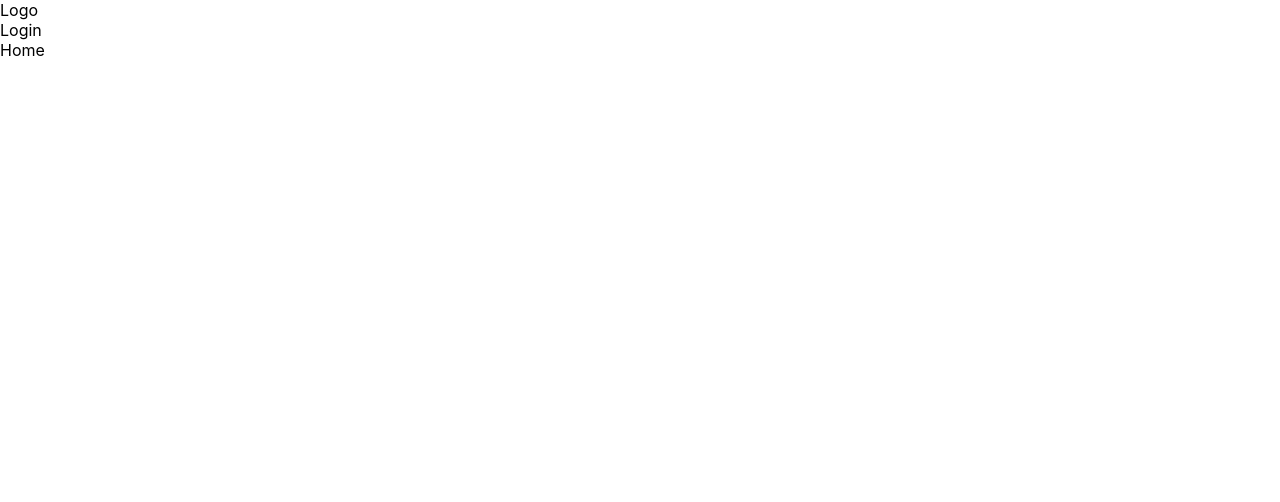
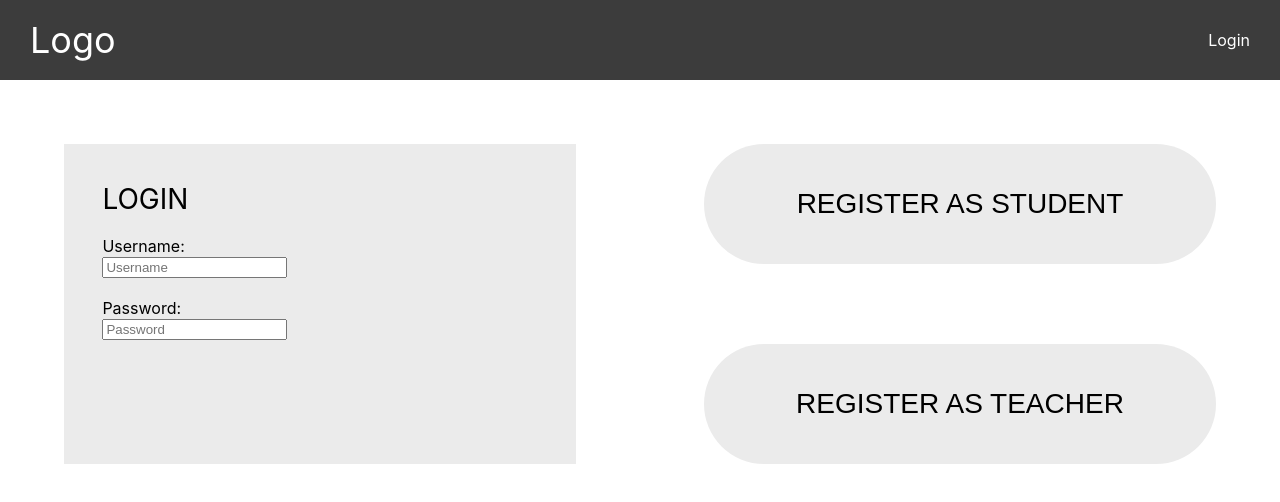
Before and after one commit to online-classroom/classroom, a React (Create React App) app: page / in a window 1280 px wide. Shown: the top 502 px of the page. Built offline with nearby package versions, Linux system fonts and the light colour scheme.

Commit message:
home page has some components rendered and topnav is lookin good

```diff
--- a/src/Containers/TopNav/TopNav.js
+++ b/src/Containers/TopNav/TopNav.js
@@ -1,9 +1,10 @@
 import React from 'react'
+import './TopNav.scss'
 
 const TopNav =()=>{
     return(
-        <div>
-            <div className='logo'>Logo</div>
+        <div className='topnav'>
+            <span className='logo'>Logo</span>
             <span className='auth-button'>Login</span>
         </div>
     )
--- a/src/Containers/TopNav/TopNav.scss
+++ b/src/Containers/TopNav/TopNav.scss
@@ -1,6 +1,21 @@
 
+.topnav{
+    height: 80px;
+    width: 100%;
+    background-color: rgb(60, 60, 60);
+    color: white;
+    display: flex;
+    align-items: center;
 
-#TopNav {
-    height: 80px;
+    .logo{
+        padding: 0px 30px;
+        margin-right: auto;
+        font-size: 36px;
+    }
 
+    .auth-button {
+        padding: 0px 30px;
+        text-decoration: none;
+        margin-left: auto;
+    }
 }
--- a/src/Pages/Home/Home.js
+++ b/src/Pages/Home/Home.js
@@ -1,9 +1,30 @@
 import React from 'react'
+import './Home.scss'
 
 const Home =()=>{
     return(
-        <div>
-            Home
+        <div id='Home'>
+            <div className='login-container'>
+                <div className='login-content'>
+                    <span className='login-title'>LOGIN</span>
+                    <br/>
+                    <br/>
+                    <span>Username:</span>
+                    <br/>
+                    <input placeholder='Username'/>
+                    <br/>
+                    <br/>
+                    <span>Password:</span>
+                    <br/>
+                    <input placeholder='Password'/>
+                </div>
+            </div>
+            <div className='register-buttons'>
+                <div className='register-button-container'>
+                    <button className='reg-button'>REGISTER AS STUDENT</button>
+                    <button className='reg-button'>REGISTER AS TEACHER</button>
+                </div>
+            </div>
         </div>
     )
 }
--- a/src/Pages/Home/Home.scss
+++ b/src/Pages/Home/Home.scss
@@ -0,0 +1,48 @@
+
+#Home {
+    width: 100%;
+    height: 95vh;
+    color: black;
+    display: flex;
+    justify-content: space-between;
+
+    .login-container {
+        width: 40vw;
+        height: 40vh;
+        margin: 5vw 5vw;
+        background-color: rgb(235, 235, 235);
+
+        .login-content{
+            margin: 7.5%;
+
+            .login-title{
+                font-size: 28px;
+            }
+        }
+    }
+
+    .register-buttons {
+        width: 40vw;
+        height: 40vh;
+        margin: 5vw 5vw;
+
+        .register-button-container{
+            height: 100%;
+            display: flex;
+            flex-direction: column;
+            justify-content: space-between;
+
+            .reg-button{
+                height: 15vh;
+                border-radius: 75px;
+                background-color: rgb(235, 235, 235);
+                border: none;
+                font-size: 28px;
+            }
+            .reg-button:hover{
+                outline: none;
+                text-decoration: none;
+            }
+        }
+    }
+}
```
